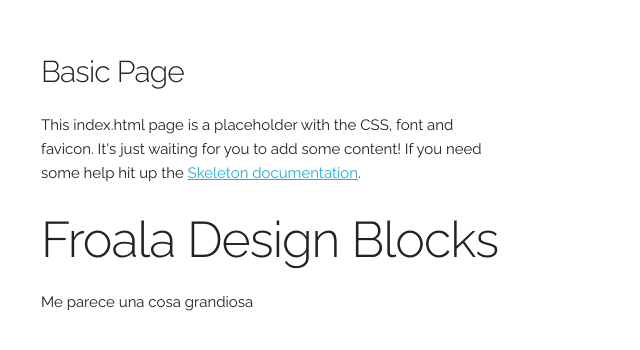
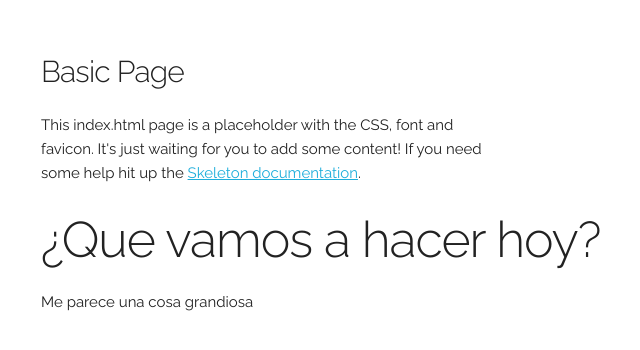
Before and after one commit to Kevinbcw/El-virus-y-el-helado, a plain HTML site: page index.html in a window 1280 px wide. Shown: the part 188-538 px from the top of the page, without its empty margins (119-759 px from the left). Drawn offline with Linux system fonts and the light colour scheme.

Commit message:
Update index.html

```diff
--- a/index.html
+++ b/index.html
@@ -43,7 +43,7 @@
   <div class="container">
     <div class="row justify-content-center">
       <div class="col col-md-8 text-center">
-        <h1>Froala Design Blocks</h1>
+        <h1>¿Que vamos a hacer hoy?</h1>
         <p class="lead">Me parece una cosa grandiosa
       </div>
     </div>
```
